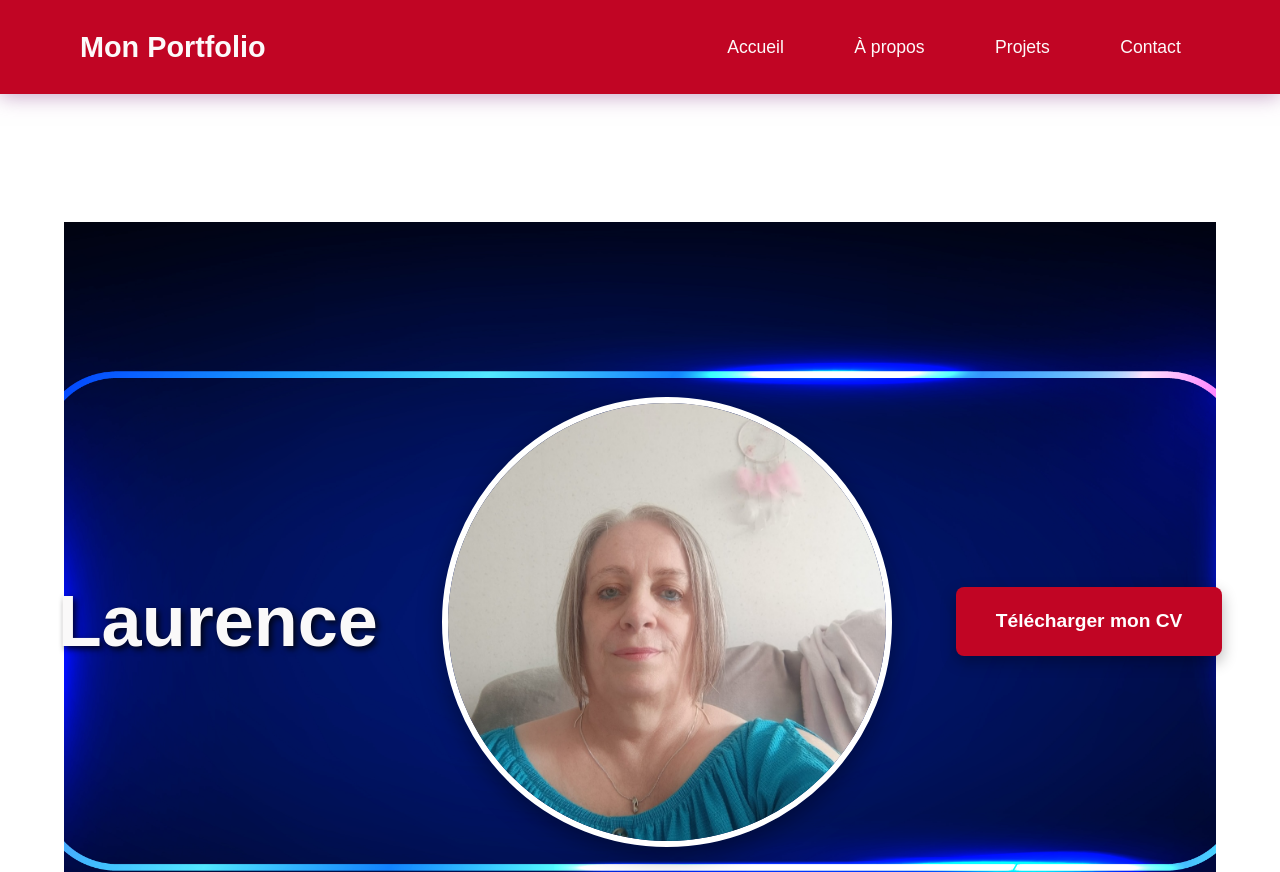
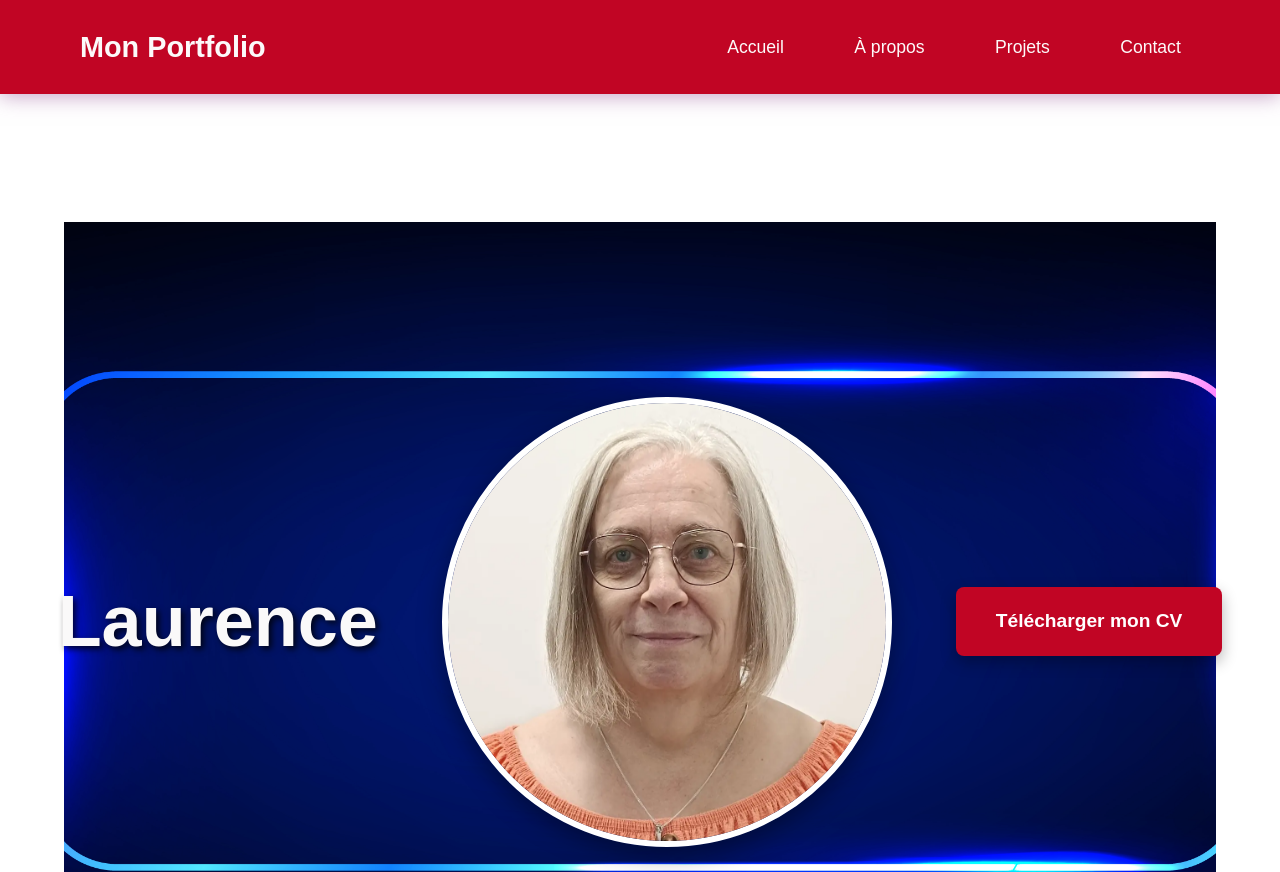
Before and after one commit to lolo435/portefolio, a plain HTML site: page index.html in a window 1280 px wide. Shown: the top 872 px of the page. Drawn offline with Linux system fonts and the light colour scheme.

```diff
--- a/index.html
+++ b/index.html
@@ -26,7 +26,7 @@
         <section id="home" class="section home">
             <div class="home-picture">
                  <h1>Laurence</h1>
-            <img src="images/photo.jpg" alt="Photo de moi">
+            <img src="images/photo.webp" alt="Photo de moi">
             <a class="btn-cv" href="CV.pdf" download>Télécharger mon CV</a>
             </div>
         </section>
```
Also changed, not shown: images/photo.jpg (deleted), images/photo.webp (added), 1 other file.
